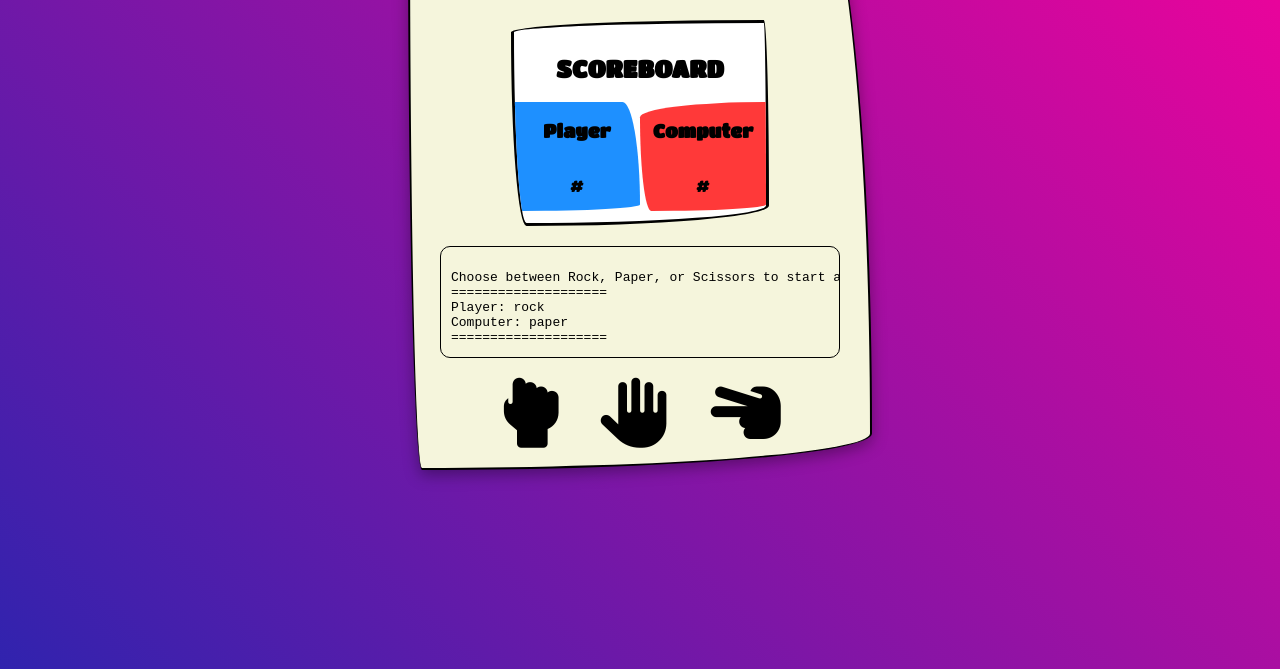
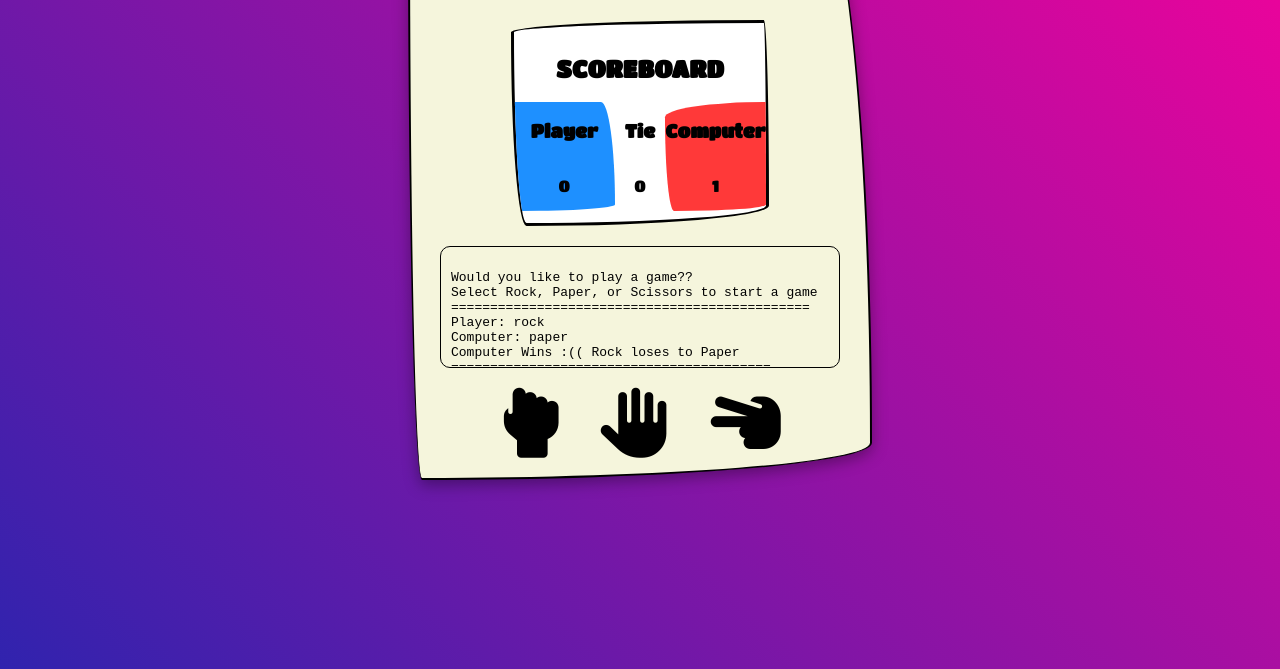
Before and after one commit to mark-elias/RockPaperScissors.github.io, a plain HTML site: page index.html in a window 1280 px wide. Both pictures are taken after a click on the icon 530 px from the left and 651 px from the top of the page. Shown: the part 239-908 px from the top of the page. Drawn offline with Linux system fonts and the light colour scheme.

Commit message:
fully working game. scoring system works

```diff
--- a/index.html
+++ b/index.html
@@ -22,11 +22,15 @@
           <div class="scoreboard-info">
               <div class="scoreboard-player">
                 <h3>Player</h3>
-                <p id="player-score">#</p>
+                <p id="player-score">0</p>
+              </div>
+              <div class="scoreboard-tie">
+                <h3>Tie</h3>
+                <p id="tie-score">0</p>
               </div>
               <div class="scoreboard-computer">
                 <h3>Computer</h3>
-                <p id="computer-score">#</p>
+                <p id="computer-score">0</p>
               </div>
           </div>
       </section>
--- a/script.js
+++ b/script.js
@@ -1,5 +1,6 @@
 let playerScore = document.querySelector("#player-score");
 let computerScore = document.querySelector("#computer-score");
+let tieScore = document.querySelector("#tie-score");
 
 let promptOutput = document.querySelector("#prompt-output")
 
@@ -10,6 +11,10 @@ let scissorsIcon = document.querySelector("#scissors");
 
 let playerSelection;
 let computerSelection;
+
+let playerPoints = 0;
+let computerPoints = 0;
+let tieRounds = 0;
 
 rockIcon.addEventListener("click", ()=> playGame("rock"));
 paperIcon.addEventListener("click", ()=> playGame("paper"));
@@ -22,7 +27,8 @@ function writeToPrompt(text){
     promptOutput.scrollTop = promptOutput.scrollHeight;
 }
 
-writeToPrompt(`Choose between Rock, Paper, or Scissors to start a game \n====================`);
+writeToPrompt("Would you like to play a game??");
+writeToPrompt(`Select Rock, Paper, or Scissors to start a game \n==============================================`);
 
 function playGame(selection){
     playerSelection = selection;
@@ -31,8 +37,10 @@ function playGame(selection){
     writeToPrompt(`Player: ${playerSelection}`);
     writeToPrompt(`Computer: ${computerSelection}`);
 
-    theRef(playerSelection, computerSelection);
-    writeToPrompt(`====================`);
+    let roundWinner = theRef(playerSelection, computerSelection);
+    scoreTracker(roundWinner);
+
+    writeToPrompt(`=========================================`);
 
 }
 
@@ -52,33 +60,47 @@ function computerPlay() {
 
 function theRef(player, computer) {
     if (player === computer) {
-      console.log("tieee");
+      writeToPrompt("tieee ... lame")
       return "tie";
     } else if (player === "rock") {
       if (computer === "scissors") {
-        console.log("player wins, rock beats scissors");
+        writeToPrompt("Player wins!! Rock beats Scissors")
         return "player";
       } else {
-        console.log("compuer wins, rocks loses to paper");
+        writeToPrompt("Computer Wins :(( Rock loses to Paper")
         return "computer";
       }
     } else if (player === "paper") {
       if (computer === "rock") {
-        console.log("player wins, paper beats rock");
+        writeToPrompt("Player Wins!! Paper beats Rock");
         return "player";
       } else {
-        console.log("computer wins, papers loses to scissors");
+        writeToPrompt("Computer Wins :(( Paper loses to Scissors");
         return "computer";
       }
     }
     // player chose scissors
     else {
       if (computer === "paper") {
-        console.log("player wins, scissors beats paper");
+        writeToPrompt("Player Wins!! Scissors beats Paper");
         return "player";
       } else {
-        console.log("computer wins, scissors loses to rock");
+        writeToPrompt("Computer Wins :(( Scissors loses to Rock")
         return "computer";
       }
     }
   }
+
+  function scoreTracker(point) {
+    if (point === "player") {
+      playerPoints++;
+    } else if (point === "computer") {
+      computerPoints++;
+    } else {
+      tieRounds++;
+    }
+
+    playerScore.textContent = playerPoints.toString();
+    computerScore.textContent = computerPoints.toString();
+    tieScore.textContent = tieRounds.toString();
+  }
--- a/styles.css
+++ b/styles.css
@@ -51,26 +51,31 @@ main {
     align-items: center;
     width: 100%;
 }
-.scoreboard-player, .scoreboard-computer {
-    width: 50%;
+.scoreboard-player, .scoreboard-computer, .scoreboard-tie {
     display: flex;
     flex-flow: column nowrap;
     justify-content: center;
     align-items: center;
 }
 .scoreboard-player {
+    width: 40%;
     background-color: dodgerblue;
     border-radius: 86% 14% 94% 6% / 0% 94% 6% 100% ;
 }
 .scoreboard-computer {
+    width: 40%;
     background-color: rgb(255, 57, 57);
     border-radius: 100% 0% 91% 9% / 14% 94% 6% 86%;
+}
+.scoreboard-tie {
+    width: 20%;
 }
 .prompt {
   border: 1px solid black;
   border-radius: 10px;
   padding: 10px;
-  height: 90px;
+  height: 100px;
+  max-height: 50px;
   width: 90%;
   overflow-y: auto;
   max-height: 300px; /* Set a maximum height for the box */
```
